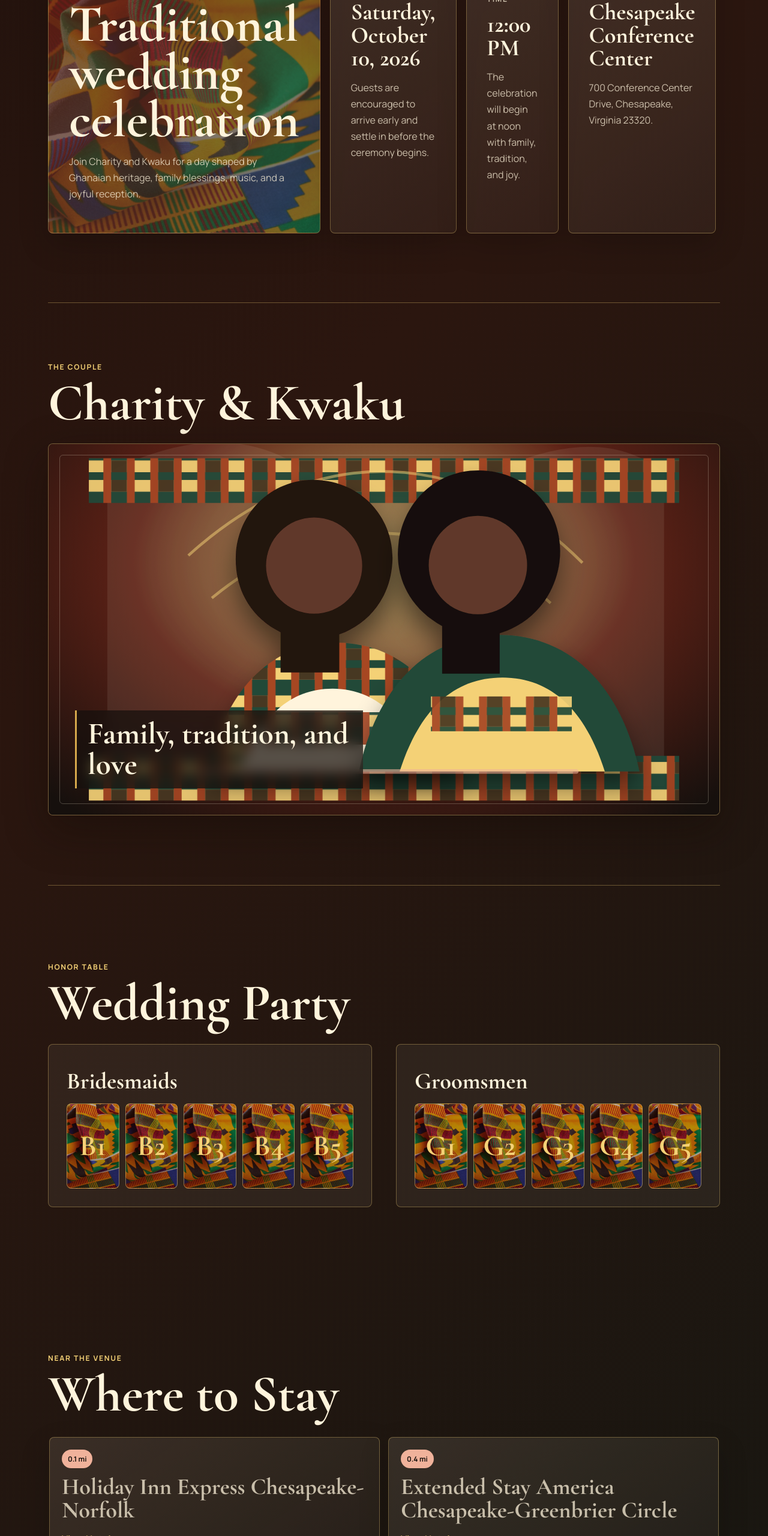
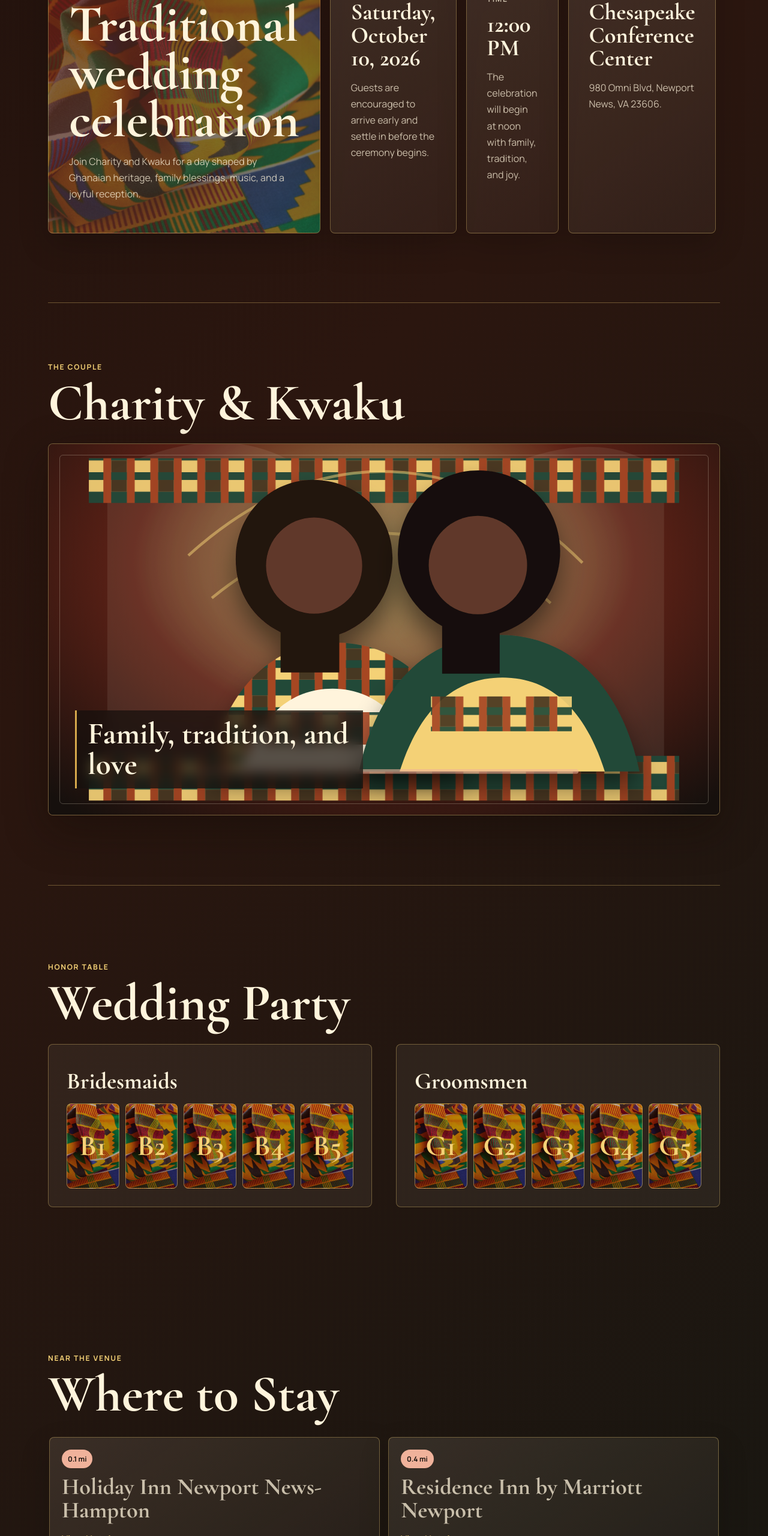
Before and after one commit to Mystical442/My-wedding-new, a plain HTML site: page index.html in a window 1280 px wide. Shown: the part 1820-4380 px from the top of the page at 60% size. Drawn offline with nearby package versions, Linux system fonts and the light colour scheme.

Commit message:
Update venue and hotel information in index.html

```diff
--- a/index.html
+++ b/index.html
@@ -94,7 +94,7 @@
       <article class="detail-card">
         <p class="eyebrow">Venue</p>
         <h3>Chesapeake Conference Center</h3>
-        <p>700 Conference Center Drive, Chesapeake, Virginia 23320.</p>
+        <p>980 Omni Blvd, Newport News, VA 23606.</p>
       </article>
     </section>
 
@@ -156,13 +156,13 @@
       <div class="hotel-list">
         <article class="hotel-card">
           <span>0.1 mi</span>
-          <h3>Holiday Inn Express Chesapeake-Norfolk</h3>
-          <a href="https://www.ihg.com/holidayinnexpress/hotels/us/en/chesapeake/orfcf/hoteldetail" target="_blank" rel="noopener" class="text-link">View Hotel</a>
+          <h3>Holiday Inn Newport News-Hampton</h3>
+          <a href="https://www.ihg.com/holidayinnexpress/hotels/us/en/Newport-news/phfop/hoteldetail" target="_blank" rel="noopener" class="text-link">View Hotel</a>
         </article>
         <article class="hotel-card">
           <span>0.4 mi</span>
-          <h3>Extended Stay America Chesapeake-Greenbrier Circle</h3>
-          <a href="https://www.extendedstayamerica.com/hotels/va/norfolk/chesapeake-greenbrier-circle" target="_blank" rel="noopener" class="text-link">View Hotel</a>
+          <h3>Residence Inn by Marriott Newport</h3>
+          <a href="https://www.marriott.com > en-us > hotels > phfnn-residence-inn-newport-news-airport > overview" target="_blank" rel="noopener" class="text-link">View Hotel</a>
         </article>
       </div>
     </section>
```
